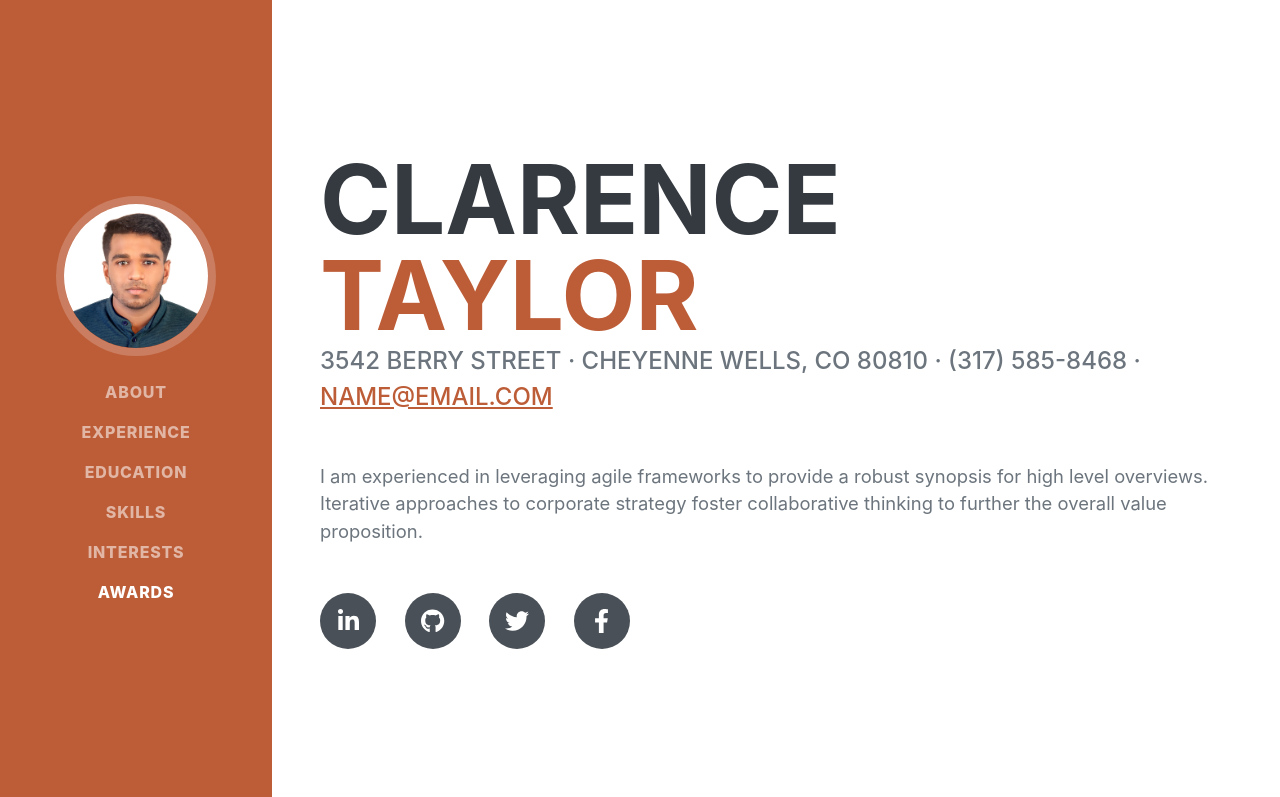
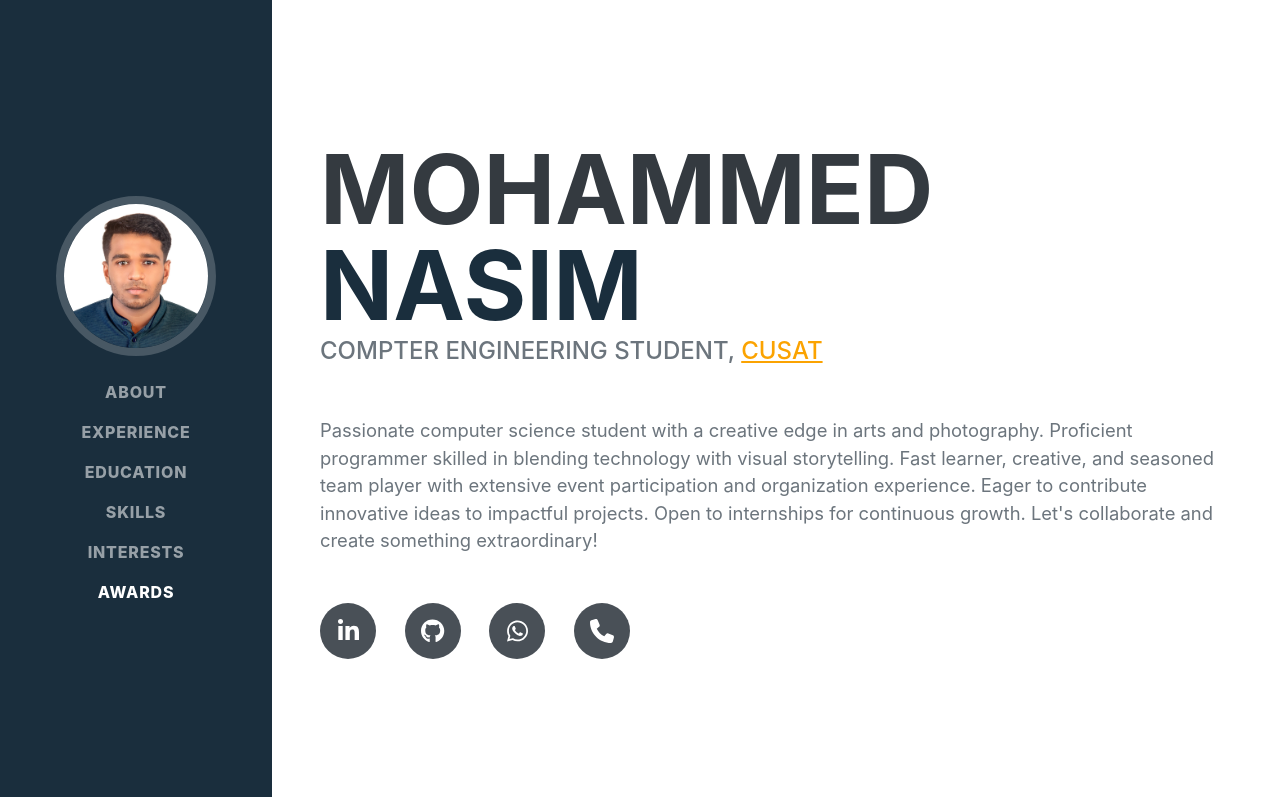
Before and after one commit to mnasim2004/Portfolio, a plain HTML site: page index.html in a window 1280 px wide. Shown: the top 797 px of the page. Drawn offline with nearby package versions, Linux system fonts and the light colour scheme; a web font is replaced by a local one.

Commit message:
Edit basic 1

```diff
--- a/index.html
+++ b/index.html
@@ -5,8 +5,9 @@
         <meta name="viewport" content="width=device-width, initial-scale=1, shrink-to-fit=no" />
         <meta name="description" content="" />
         <meta name="author" content="" />
-        <title>Portfolio</title>
+        <title>Portfolio Mhd Nasim</title>
         <link rel="icon" type="image/x-icon" href="assets/img/favicon.ico" />
+        <link rel="stylesheet" href="path/to/font-awesome/css/font-awesome.min.css">
         <!-- Font Awesome icons (free version)-->
         <script src="https://use.fontawesome.com/releases/v6.3.0/js/all.js" crossorigin="anonymous"></script>
         <!-- Google fonts-->
@@ -40,19 +41,25 @@
             <section class="resume-section" id="about">
                 <div class="resume-section-content">
                     <h1 class="mb-0">
-                        Clarence
-                        <span class="text-primary">Taylor</span>
+                        MOHAMMED
+                        <span class="text-primary">NASIM</span>
                     </h1>
                     <div class="subheading mb-5">
-                        3542 Berry Street · Cheyenne Wells, CO 80810 · (317) 585-8468 ·
-                        <a href="mailto:name@email.com">name@email.com</a>
+                        COMPTER ENGINEERING STUDENT,
+                        <a href="https://cusat.ac.in/">CUSAT</a>
                     </div>
-                    <p class="lead mb-5">I am experienced in leveraging agile frameworks to provide a robust synopsis for high level overviews. Iterative approaches to corporate strategy foster collaborative thinking to further the overall value proposition.</p>
+                    <p class="lead mb-5">Passionate computer science student with a creative edge in arts
+                        and photography. Proficient programmer skilled in blending
+                        technology with visual storytelling. Fast learner, creative, and
+                        seasoned team player with extensive event participation and
+                        organization experience. Eager to contribute innovative ideas to
+                        impactful projects. Open to internships for continuous growth.
+                        Let's collaborate and create something extraordinary!</p>
                     <div class="social-icons">
-                        <a class="social-icon" href="#!"><i class="fab fa-linkedin-in"></i></a>
-                        <a class="social-icon" href="#!"><i class="fab fa-github"></i></a>
-                        <a class="social-icon" href="#!"><i class="fab fa-twitter"></i></a>
-                        <a class="social-icon" href="#!"><i class="fab fa-facebook-f"></i></a>
+                        <a class="social-icon" href="https://www.linkedin.com/in/mhd-nasim"><i class="fab fa-linkedin-in"></i></a>
+                        <a class="social-icon" href="https://github.com/mnasim2004"><i class="fab fa-github"></i></a>
+                        <a class="social-icon" href="https://wa.me/+919074473638"><i class="fab fa-whatsapp"></i></a>
+                        <a class="social-icon" href="tel:+919074473638"><i class="fa fa-phone " ></i></a>
                     </div>
                 </div>
             </section>
```
Also changed, not shown: css/styles.css.
